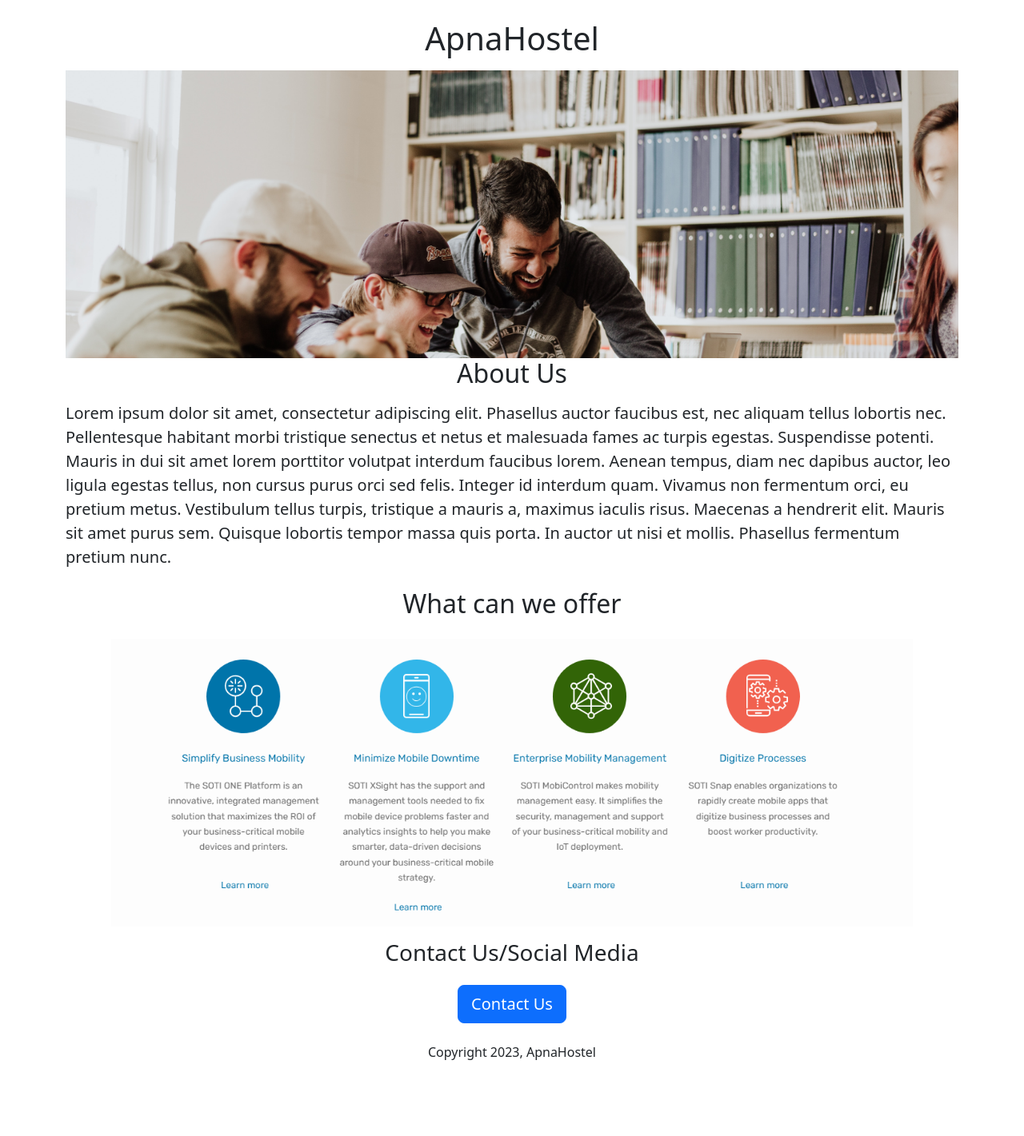
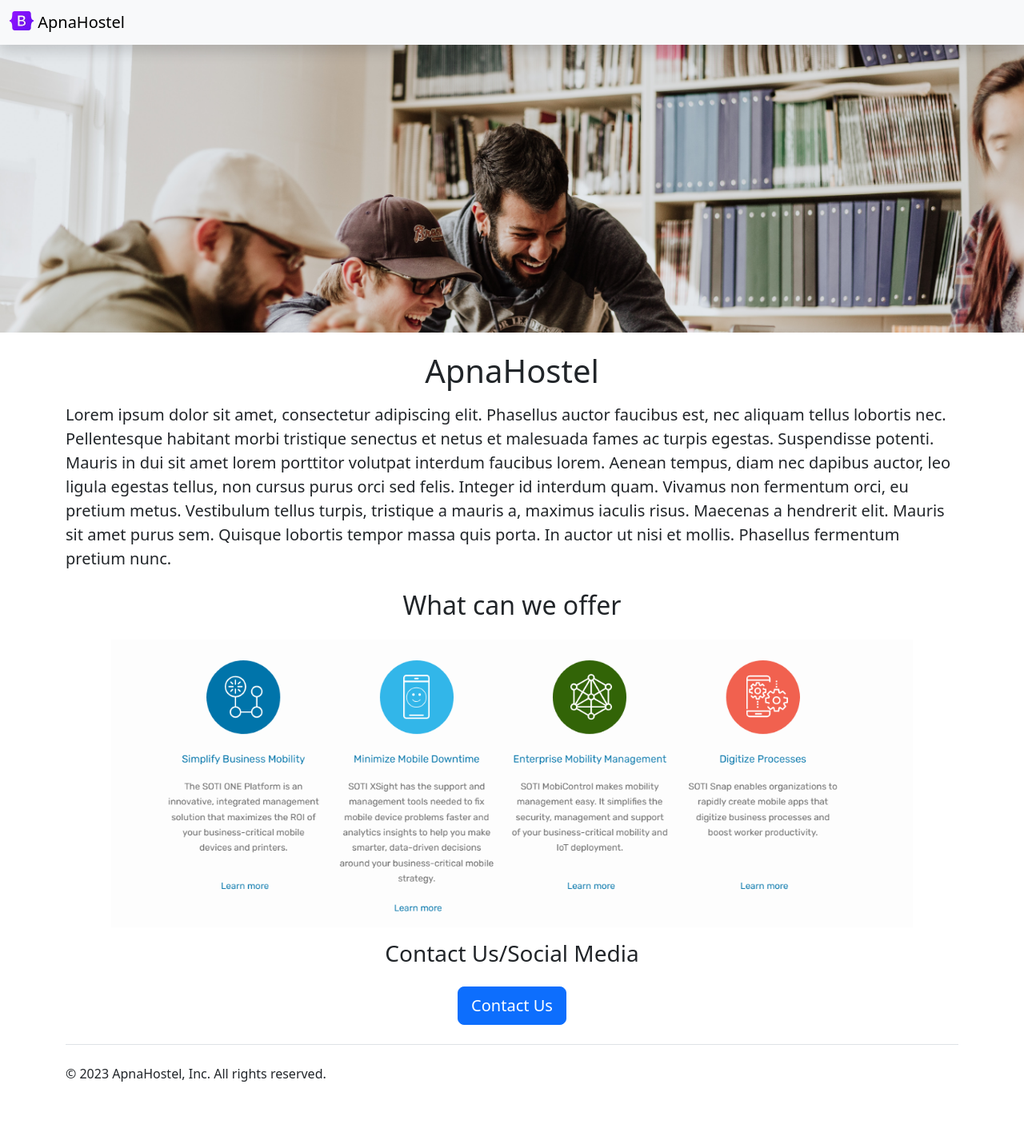
Before and after one commit to anuj-980/apnahostel-website-v2, a Flask app: page / in a window 1280 px wide. Shown: the whole page at 80% size. Before the commit the page ends 1326 px from the top, so only its background shows below. Run offline with Flask 3, Linux system fonts and the light colour scheme.

Commit message:
added nav and footer

```diff
--- /dev/null
+++ b/templates/footer.html
@@ -0,0 +1,10 @@
+<div class="d-flex flex-column flex-sm-row justify-content-between py-4 my-4 border-top">
+      <p>&copy; 2023 ApnaHostel, Inc. All rights reserved.</p>
+      <ul class="list-unstyled d-flex">
+        <li class="ms-3"><a class="link-body-emphasis" href="#"><svg class="bi" width="24" height="24"><use xlink:href="#twitter"/></svg></a></li>
+        <li class="ms-3"><a class="link-body-emphasis" href="#"><svg class="bi" width="24" height="24"><use xlink:href="#instagram"/></svg></a></li>
+        <li class="ms-3"><a class="link-body-emphasis" href="#"><svg class="bi" width="24" height="24"><use xlink:href="#facebook"/></svg></a></li>
+      </ul>
+    </div>
+  </footer>
+</div>
--- a/templates/home.html
+++ b/templates/home.html
@@ -18,18 +18,18 @@
         height: 360px;
         width: 100%;
         object-fit: contain;
+        margin-botton: 16px;
     </style>
   </head>
   <body>
+    {% include 'nav.html' %}
+    <img class="img-fluid" id="banner" src="https://apnahostel-website--anujsrivastava9.repl.co/static/banner.jpg">
     <div class="container">
       <h1 class="text-center mt-4 mb-3">
         ApnaHostel
       </h1>
-      <img class="img-fluid" id="banner" src="https://apnahostel-website--anujsrivastava9.repl.co/static/banner.jpg">
 
-      <h2 class="text-center">
-        About Us
-      </h2>
+
       <p class="lead mt-3 mb-4">
         Lorem ipsum dolor sit amet, consectetur adipiscing elit. Phasellus auctor faucibus est, nec aliquam tellus lobortis nec. Pellentesque habitant morbi tristique senectus et netus et malesuada fames ac turpis egestas. Suspendisse potenti. Mauris in dui sit amet lorem porttitor volutpat interdum faucibus lorem. Aenean tempus, diam nec dapibus auctor, leo ligula egestas tellus, non cursus purus orci sed felis. Integer id interdum quam. Vivamus non fermentum orci, eu pretium metus. Vestibulum tellus turpis, tristique a mauris a, maximus iaculis risus. Maecenas a hendrerit elit. Mauris sit amet purus sem. Quisque lobortis tempor massa quis porta. In auctor ut nisi et mollis. Phasellus fermentum pretium nunc.
       </p>
@@ -42,7 +42,8 @@
       </h3>
       <div class="text-center">
       <button type="button" class="btn btn-primary btn-lg">Contact Us</button>
-        <p class="mt-4">Copyright 2023, ApnaHostel</p>
+
       </div>
+      {% include 'footer.html' %}
   </body>
 </html>
--- /dev/null
+++ b/templates/nav.html
@@ -0,0 +1,10 @@
+<nav class="navbar bg-body-tertiary shadow fixed-top bg-white">
+  <div class="container-fluid">
+    <a class="navbar-brand" href="#">
+      <img src="/static/logo.svg" alt="Logo" width="30" height="24" class="d-inline-block align-text-top">
+      ApnaHostel
+    </a>
+  </div>
+</nav>
+<div style="height: 56px">
+</div>
```
Also changed, not shown: static/logo.svg (added).
